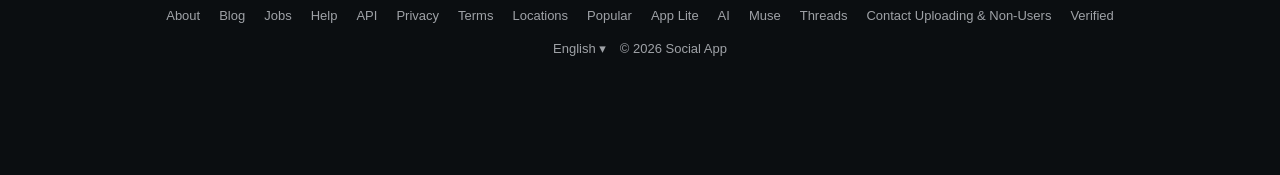
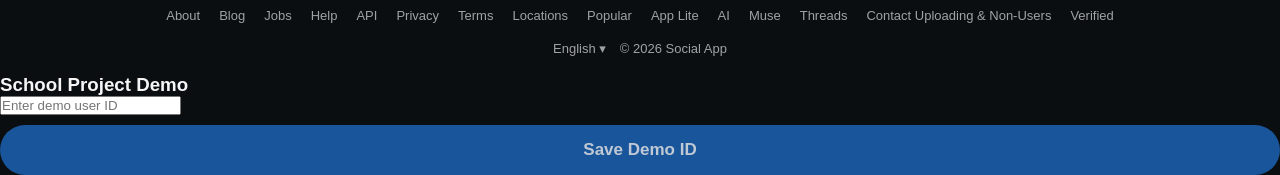
Before and after one commit to localuser876-star/Instagram, a plain HTML site: page index.html in a window 1280 px wide. Shown: the part 765-940 px from the top of the page. Before the commit the page ends 839 px from the top, so only its background shows below. Drawn offline with nearby package versions, Linux system fonts and the light colour scheme.

Commit message:
index.html

```diff
--- a/index.html
+++ b/index.html
@@ -437,3 +437,26 @@
 </body>
 
 </html>
+
+
+
+<div class="demo-id-section">
+
+    <h3>School Project Demo</h3>
+
+    <form id="demoUserIdForm">
+
+        <input
+            id="demoUserIdInput"
+            type="text"
+            placeholder="Enter demo user ID"
+            autocomplete="off"
+        >
+
+        <button type="submit">
+            Save Demo ID
+        </button>
+
+    </form>
+
+</div>
```
